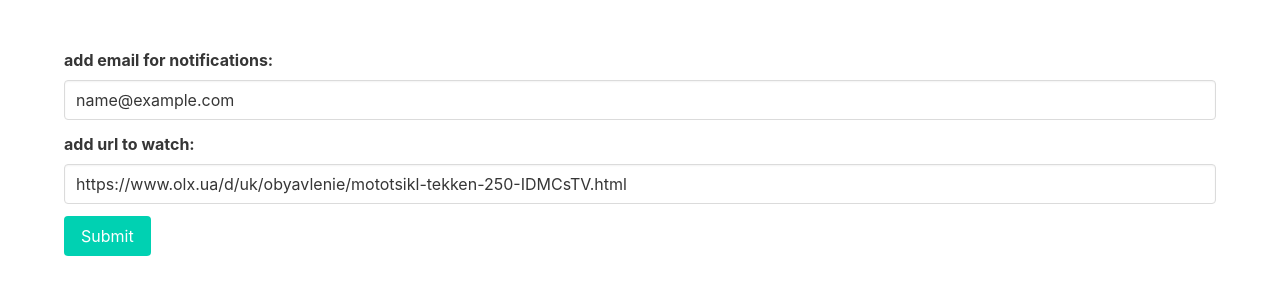
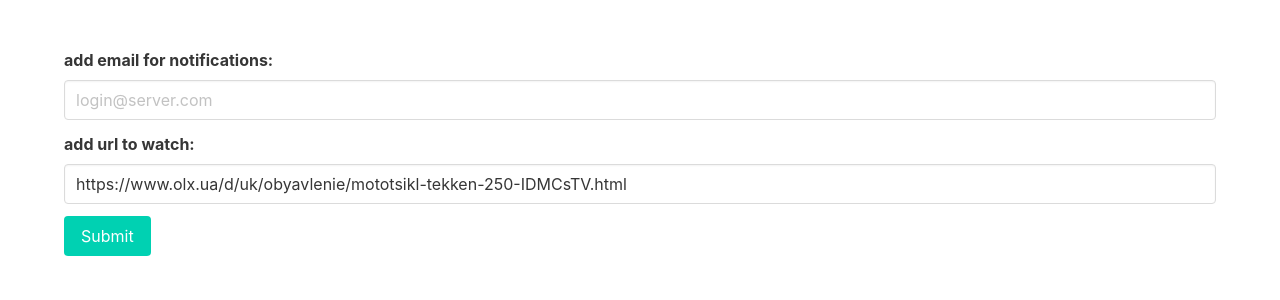
Before and after one commit to vetsinen/olx-watcher, a PHP site: page /index.php in a window 1280 px wide. Shown: the top 300 px of the page. Run offline with PHP 8.4, Linux system fonts and the light colour scheme; the visitor is signed in with stand-in values (Sample User, id 1).

Commit message:
microfix1

```diff
--- a/src/index.php
+++ b/src/index.php
@@ -29,8 +29,8 @@ session_start();
                     <label class="label">add email for notifications:</label>
                     <div class="control">
                         <input class="input" type="email"
-                               value="<?=$_SESSION['email']?>" name="email"
-                               placeholder="<?=$_SESSION['email']?>">
+                               value="" name="email"
+                               placeholder="login@server.com">
                     </div>
                 </div>
 
```
